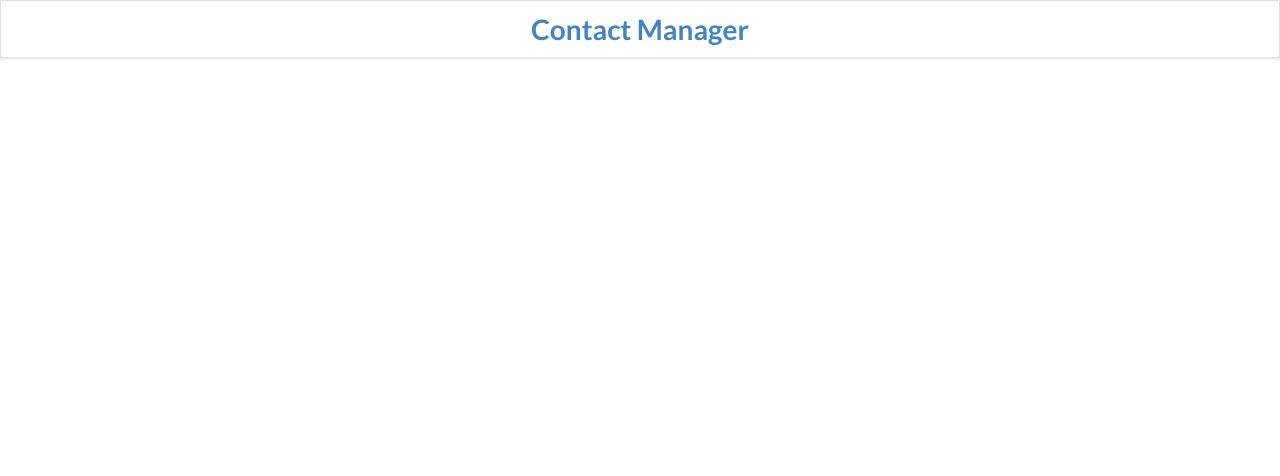
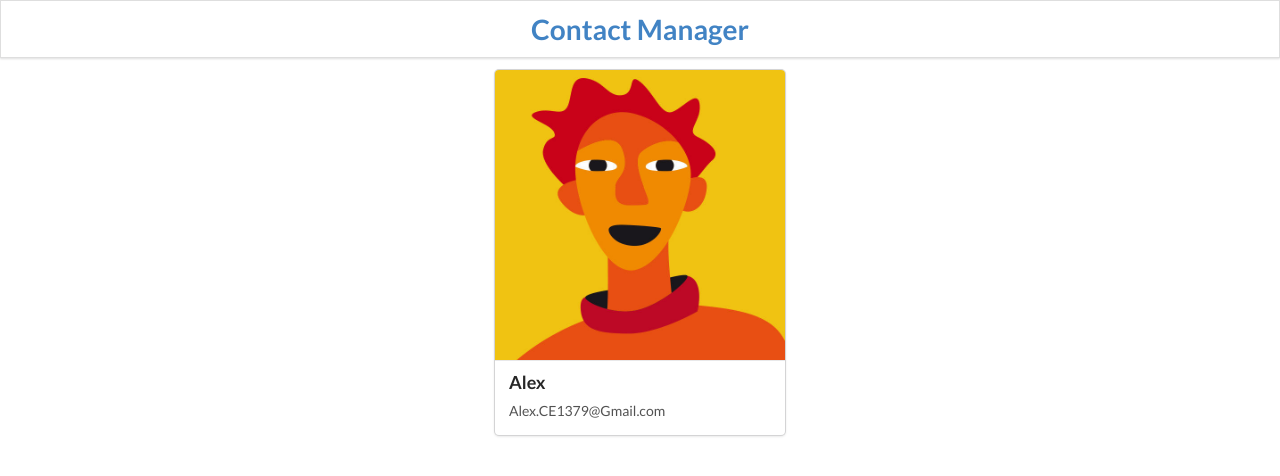
Before and after one commit to Amir-Pourhadi/Contact-Manager, a React (Create React App) app: page /contact/4accb4a4-3052-4eba-9e25-3a04d202cc3c in a window 1280 px wide. Shown: the top 476 px of the page. Built offline with nearby package versions, Linux system fonts and the light colour scheme.

Commit message:
render a sample contact

```diff
--- a/src/components/ContactDetail.jsx
+++ b/src/components/ContactDetail.jsx
@@ -1,9 +1,17 @@
-import user from '../images/user.jpg'
+import UserPhoto from "../images/user.jpg";
 
 export default function ContactDetail() {
 	return (
-		<div>
-
+		<div className="main">
+			<div className="ui card centered">
+				<div className="image">
+					<img src={UserPhoto} alt="user" />
+				</div>
+				<div className="content">
+					<div className="header">Alex</div>
+					<div className="description">Alex.CE1379@Gmail.com</div>
+				</div>
+			</div>
 		</div>
-	)
+	);
 }
```
